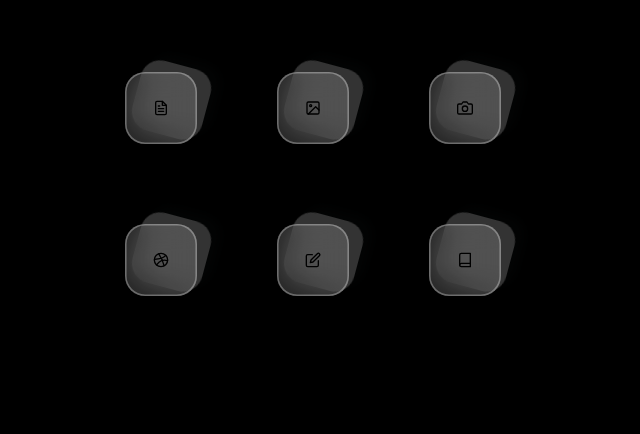
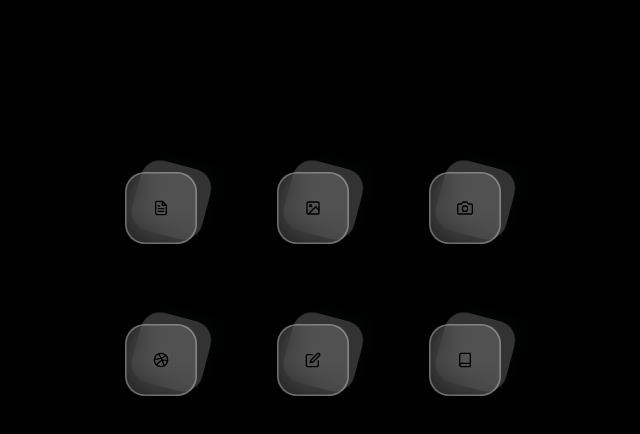
Before and after one commit to jaycnz/portfolio, a Next.js app: page / in a window 1280 px wide. Shown: the part 116-550 px from the top of the page, without its empty margins (327-967 px from the left). Built offline with nearby package versions, Linux system fonts and the light colour scheme.

Commit message:
fix: align glass icons to center

```diff
--- a/app/page.tsx
+++ b/app/page.tsx
@@ -6,7 +6,7 @@ import { Main } from '../src/components/Main'
 
 export default function Home() {
   return (
-    <main className="container">
+    <main>
       <Main />
     </main>
   )
--- a/src/components/Desktop/Desktop.tsx
+++ b/src/components/Desktop/Desktop.tsx
@@ -41,7 +41,7 @@ export function Desktop() {
 
     <div
       style={{
-        height: '600px',
+        height: '100%',
         display: 'flex',
         justifyContent: 'center',   // horizontal
         alignItems: 'center',       // vertical
```
